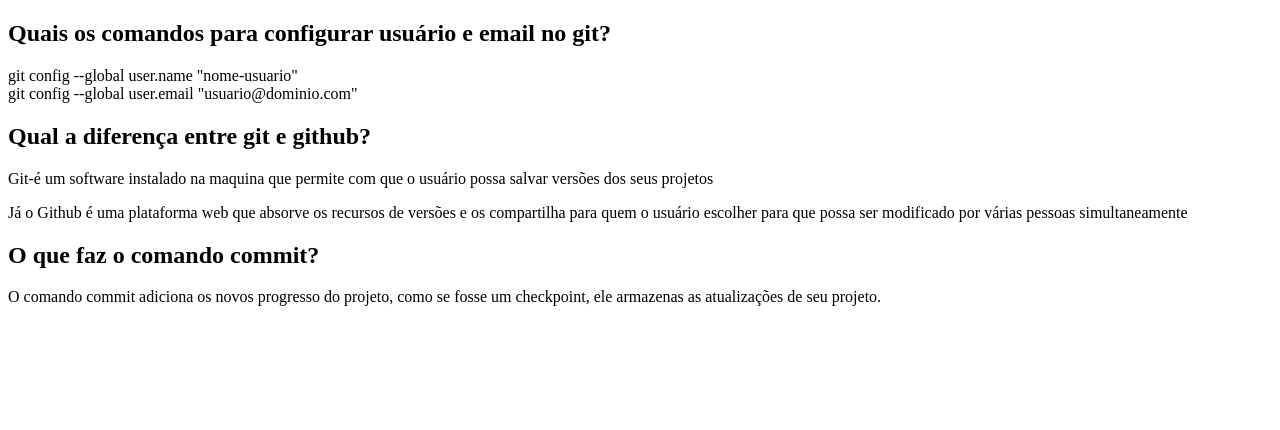
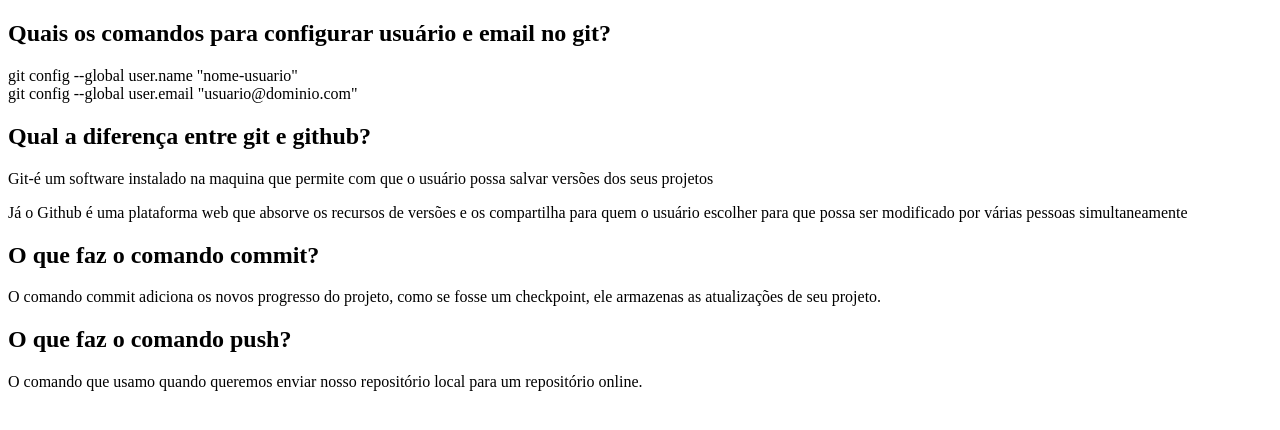
Before and after one commit to Psm0015/treinamento-git, a plain HTML site: page index.html in a window 1280 px wide. Drawn offline with Linux system fonts and the light colour scheme.

Commit message:
Quarta Pergunta

```diff
--- a/index.html
+++ b/index.html
@@ -15,5 +15,7 @@
     <p>Já o Github é uma plataforma web que absorve os recursos de versões e os compartilha para quem o usuário escolher para que possa ser modificado por várias pessoas simultaneamente</p>
     <h2>O que faz o comando commit?</h2>
     <p>O comando commit adiciona os novos progresso do projeto, como se fosse um checkpoint, ele armazenas as atualizações de seu projeto.</p>
+    <h2>O que faz o comando push?</h2>
+    <p>O comando que usamo quando queremos enviar nosso repositório local para um repositório online.</p>
 </body>
 </html>
```
